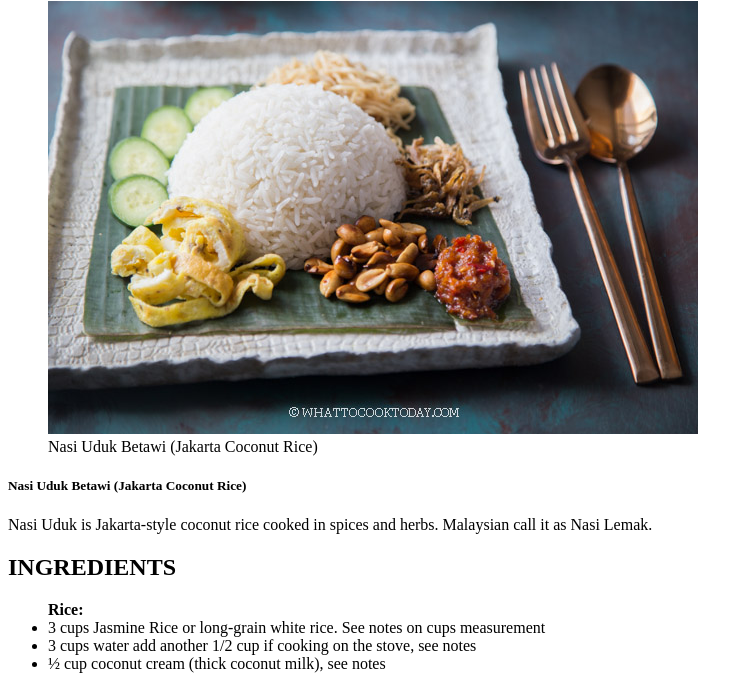
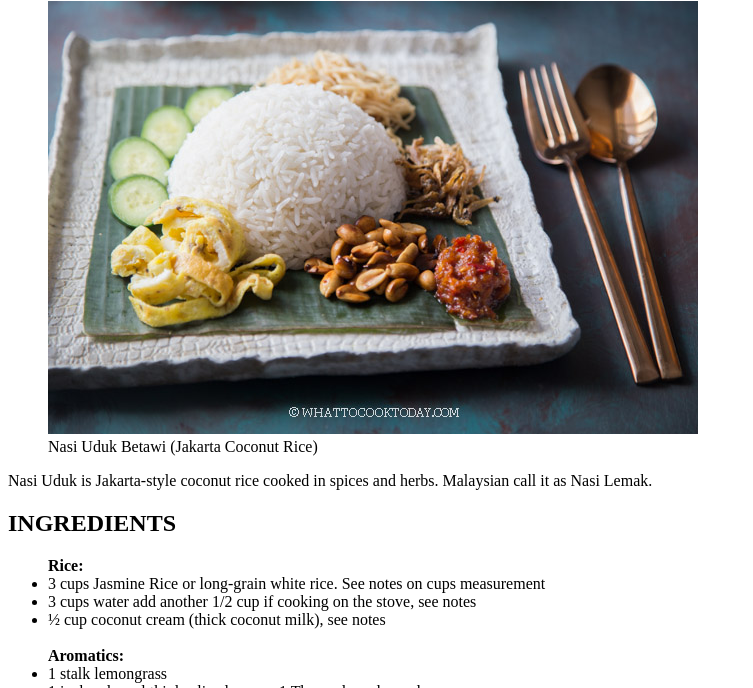
Before and after one commit to hamzah-ndev/odin-recipes, a plain HTML site: page recipes/nasi-uduk.html in a window 1280 px wide. Shown: the part 79-767 px from the top of the page, without its empty margins (0-753 px from the left). Drawn offline with Linux system fonts and the light colour scheme.

Commit message:
Remove h5 element

```diff
--- a/recipes/nasi-uduk.html
+++ b/recipes/nasi-uduk.html
@@ -12,7 +12,6 @@
         <img src="../images/nasi-uduk-16.jpg" alt="Nasi Uduk">
         <figcaption>Nasi Uduk Betawi (Jakarta Coconut Rice)</figcaption>
     </figure>
-    <h5>Nasi Uduk Betawi (Jakarta Coconut Rice)</h5>
     <p>Nasi Uduk is Jakarta-style coconut rice cooked in spices and herbs. Malaysian call it as Nasi Lemak.</p>
     <h2>INGREDIENTS</h2>
     <ul>
```
